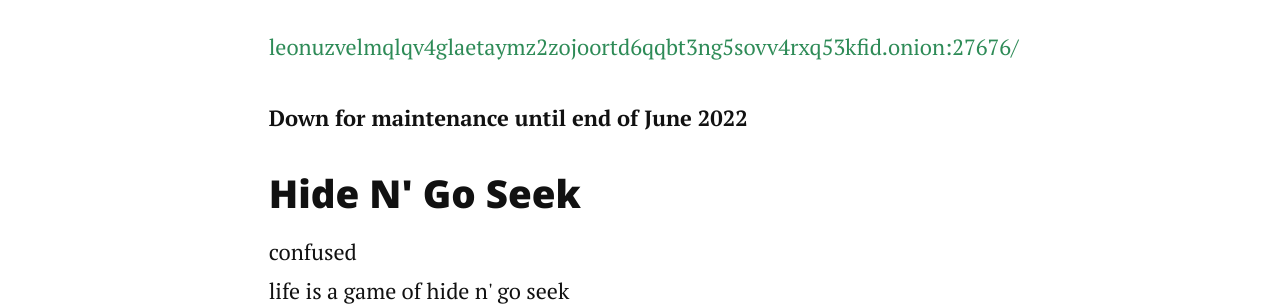
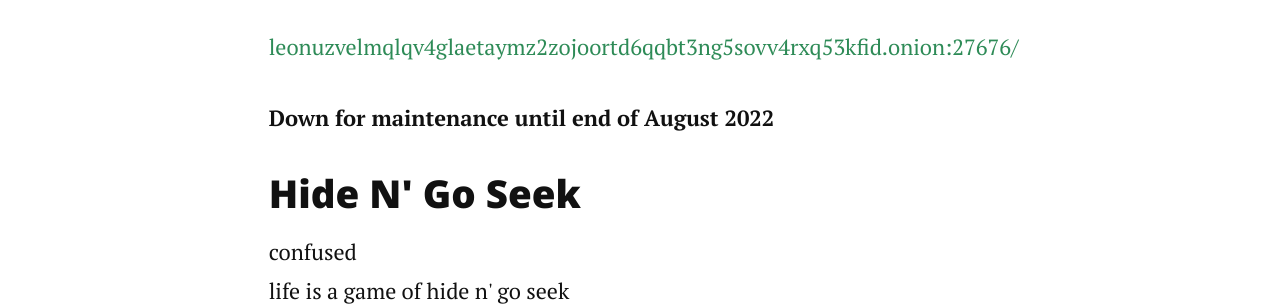
Before and after one commit to leonuz/leonuz.github.io, a Jekyll site: the page built from hidden.md, in a window 1280 px wide. Shown: the part 302-608 px from the top of the page. Built offline with Jekyll 4.4.1, drawn with Linux system fonts in a browser that asks for light colours; nearby versions of some CDN libraries.

Commit message:
change date again

```diff
--- a/hidden.md
+++ b/hidden.md
@@ -6,7 +6,7 @@
 <div class="post">
 
 <p><a>leonuzvelmqlqv4glaetaymz2zojoortd6qqbt3ng5sovv4rxq53kfid.onion:27676/</a></p>
-  <p><strong>Down for maintenance until end of June 2022</strong></p>
+  <p><strong>Down for maintenance until end of August 2022</strong></p>
 <h3 id="hide-n-go-seek">Hide N&#39; Go Seek</h3>
 <p>confused<br>life is a game of hide n&#39; go seek<br>for yourself<br>for your beliefs<br>for your values<br>for your destiny<br>what if<br>it doesn&#39;t want to be found?  </p>
   <p><a href="https://www.poemhunter.com/poem/hide-n-go-seek/" target="_blank">Zia Jaycee May Trent</a></p>
```
